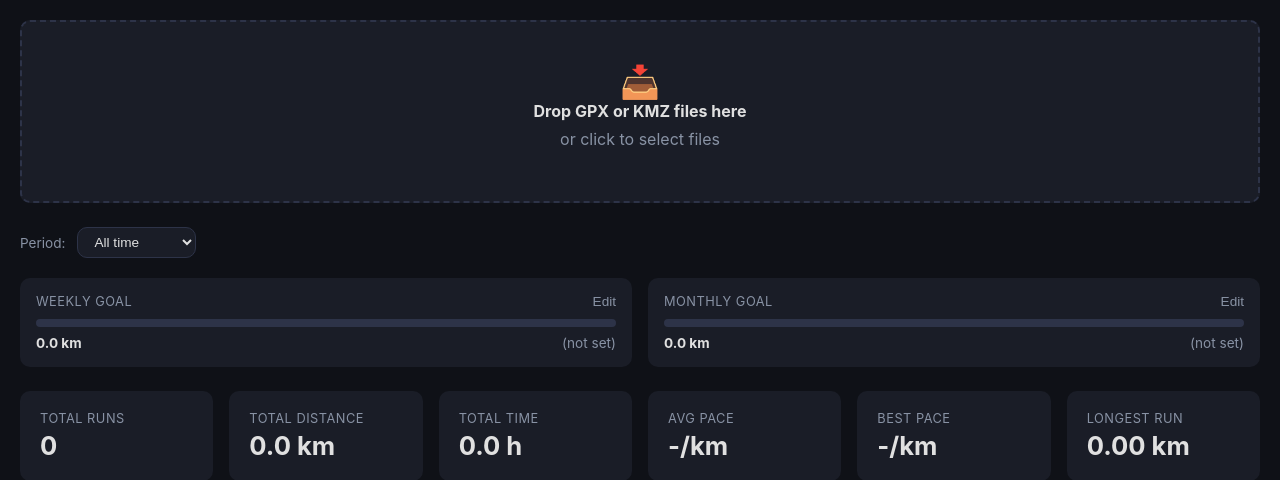
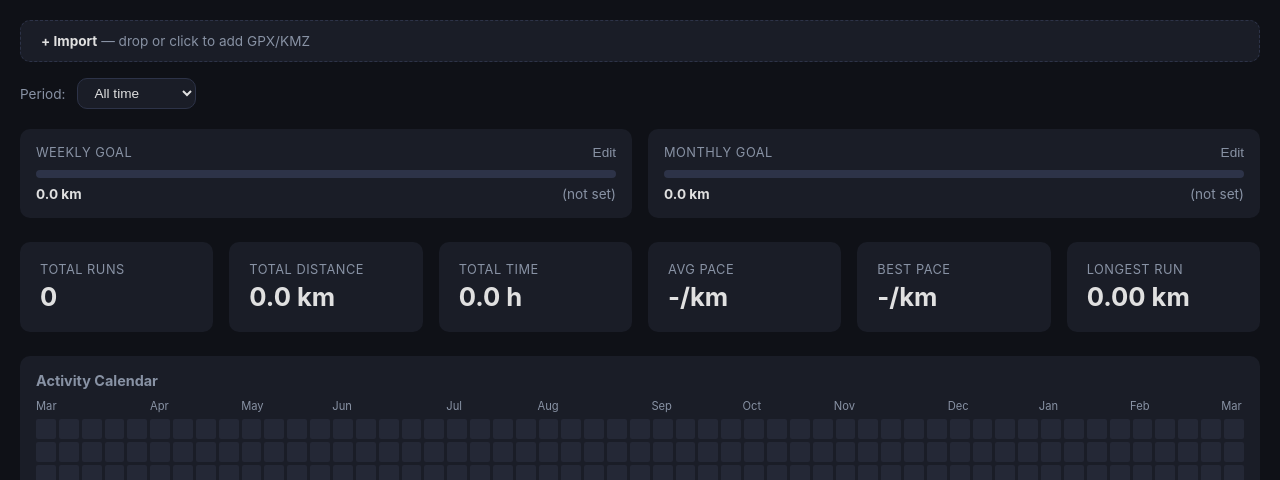
Before and after one commit to Fur4nk/stridelog, a Flask app: page / in a window 1280 px wide. Shown: the part 59-539 px from the top of the page. Run offline with Flask 3, Linux system fonts and the light colour scheme; data that the repository does not hold is empty; parts of the project's set-up code (start-up, migrations or seed data) failed here and were passed over.

Commit message:
Compact upload zone to single-line import bar

```diff
--- a/templates/index.html
+++ b/templates/index.html
@@ -51,18 +51,19 @@ h1 span { color: var(--accent); }
 
 /* Upload zone */
 .upload-zone {
-  border: 2px dashed var(--border); border-radius: var(--radius); padding: 40px; text-align: center;
-  background: var(--surface); cursor: pointer; transition: border-color 0.2s, background 0.2s; margin-bottom: 24px;
+  border: 1px dashed var(--border); border-radius: var(--radius); padding: 12px 20px;
+  background: var(--surface); cursor: pointer; transition: border-color 0.2s, background 0.2s; margin-bottom: 16px;
+  display: flex; align-items: center; gap: 12px; flex-wrap: wrap;
 }
 .upload-zone.dragover { border-color: var(--accent); background: var(--surface2); }
-.upload-zone p { color: var(--text-muted); margin-top: 8px; }
-.upload-zone .icon { font-size: 2rem; }
-.upload-log { margin-top: 12px; font-size: 0.85rem; text-align: left; max-height: 150px; overflow-y: auto; }
-.upload-log div { padding: 3px 0; }
+.upload-zone .upload-label { color: var(--text-muted); font-size: 0.85rem; }
+.upload-zone .upload-label strong { color: var(--text); }
+.upload-log { font-size: 0.8rem; display: flex; gap: 8px; flex-wrap: wrap; }
+.upload-log div { padding: 0; }
 .upload-log .ok { color: var(--green); }
 .upload-log .dup { color: var(--yellow); }
 .upload-log .err { color: var(--red); }
-.progress-bar { height: 4px; background: var(--border); border-radius: 2px; margin-top: 12px; display: none; }
+.progress-bar { height: 3px; background: var(--border); border-radius: 2px; display: none; width: 100%; }
 .progress-bar .fill { height: 100%; background: var(--accent); border-radius: 2px; transition: width 0.3s; width: 0%; }
 
 /* Summary cards */
@@ -167,12 +168,10 @@ h1 span { color: var(--accent); }
 
 <!-- Upload Zone -->
 <div class="upload-zone" id="uploadZone">
-  <div class="icon">&#128229;</div>
-  <strong>Drop GPX or KMZ files here</strong>
-  <p>or click to select files</p>
+  <span class="upload-label"><strong>+ Import</strong> &mdash; drop or click to add GPX/KMZ</span>
   <input type="file" id="fileInput" multiple accept=".gpx,.kmz" hidden>
+  <div class="upload-log" id="uploadLog"></div>
   <div class="progress-bar" id="progressBar"><div class="fill" id="progressFill"></div></div>
-  <div class="upload-log" id="uploadLog"></div>
 </div>
 
 <!-- Period Filter -->
```
